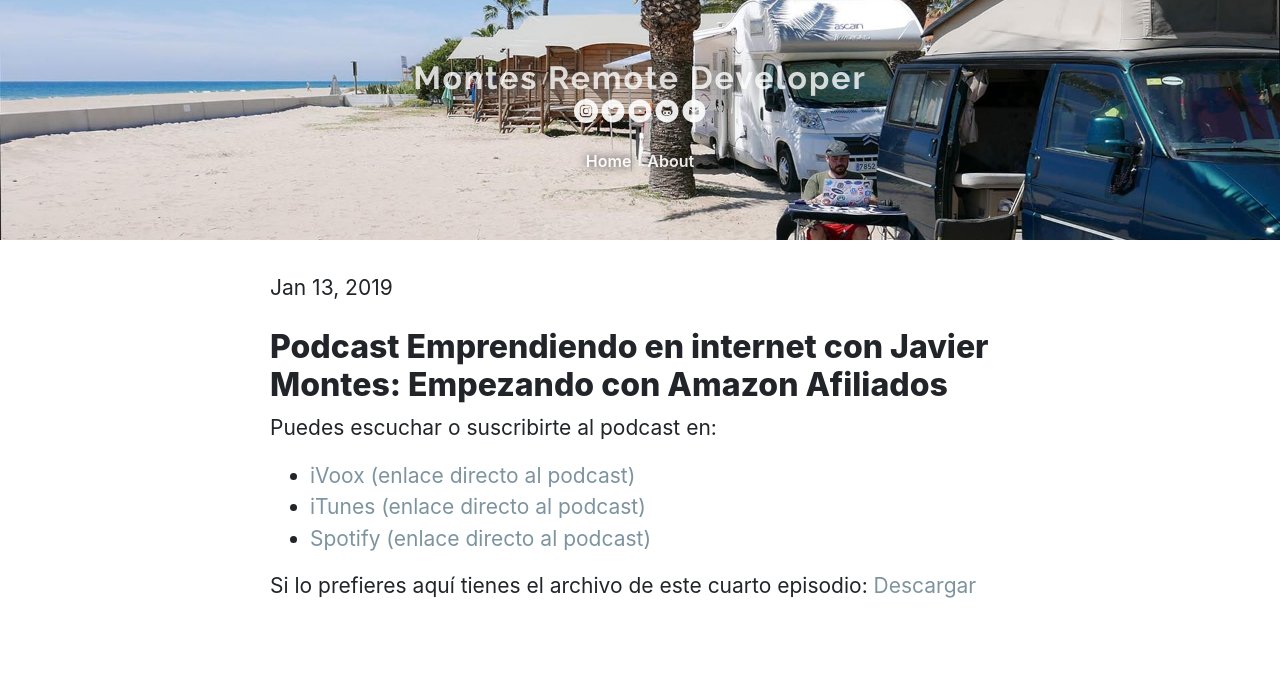
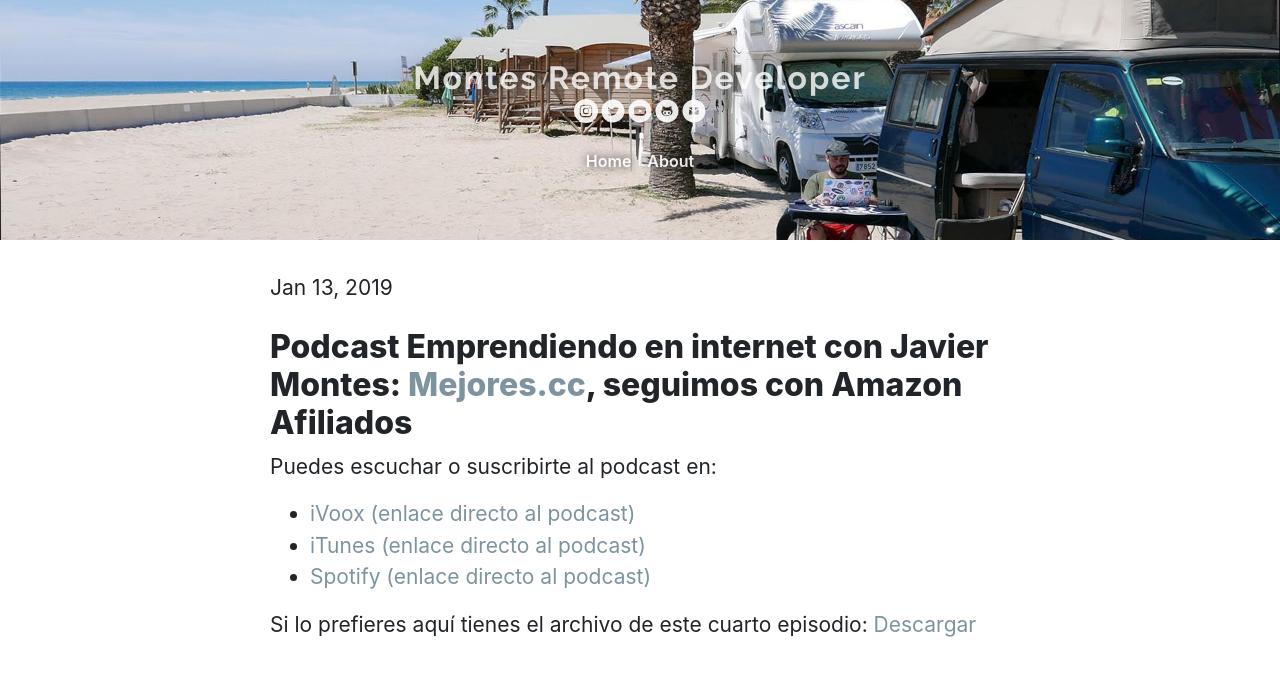
Before and after one commit to montes/montes.github.io, a Jekyll site: the page built from _posts/2019-01-14-005-mejores-cc.md, in a window 1280 px wide. Shown: the top 676 px of the page. Built offline with Jekyll 4.4.1, drawn with Linux system fonts in a browser that asks for light colours; our own code applies the rules of GitHub Pages for plain Markdown files; comment, search, counter and statistics services are not loaded.

Commit message:
Fixed subtitle

```diff
--- a/_posts/2019-01-14-005-mejores-cc.md
+++ b/_posts/2019-01-14-005-mejores-cc.md
@@ -37,7 +37,7 @@ block: "no" #means is shown in itunes
 comments: true
 ---
 
-## Podcast Emprendiendo en internet con Javier Montes: Empezando con Amazon Afiliados
+## Podcast Emprendiendo en internet con Javier Montes: <a href="https://mejores.cc">Mejores.cc</a>, seguimos con Amazon Afiliados
 
 Puedes escuchar o suscribirte al podcast en:
 <ul>
```
